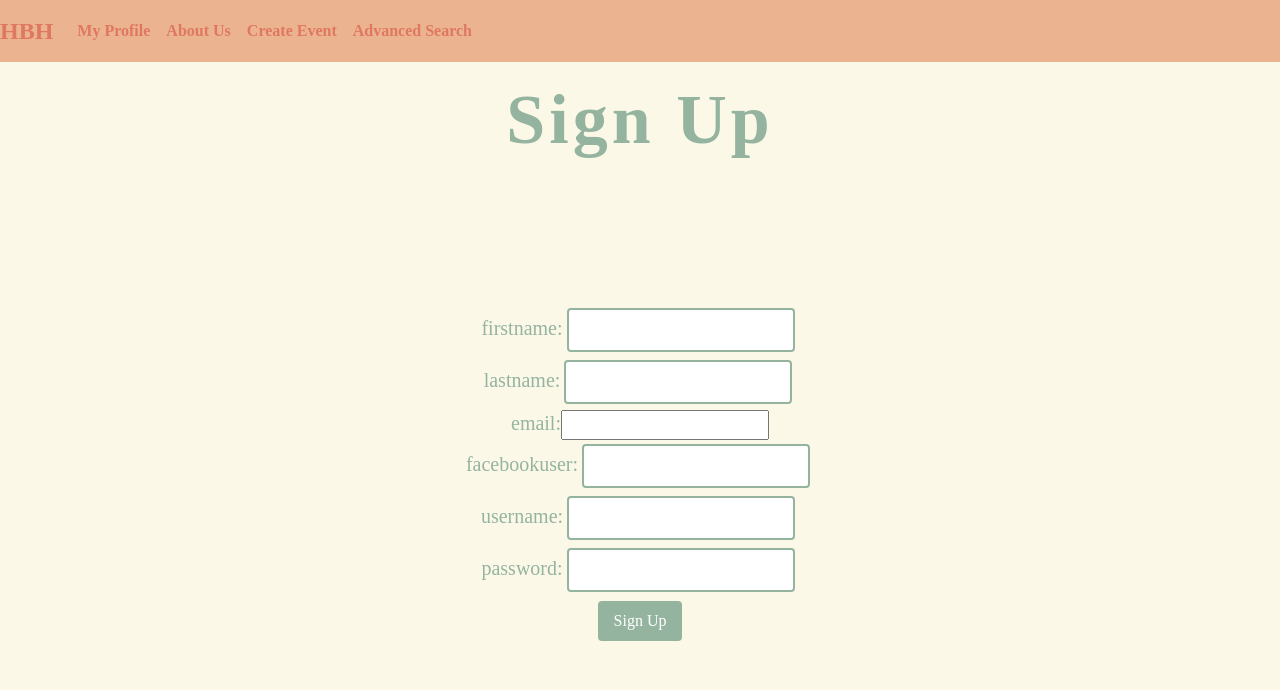
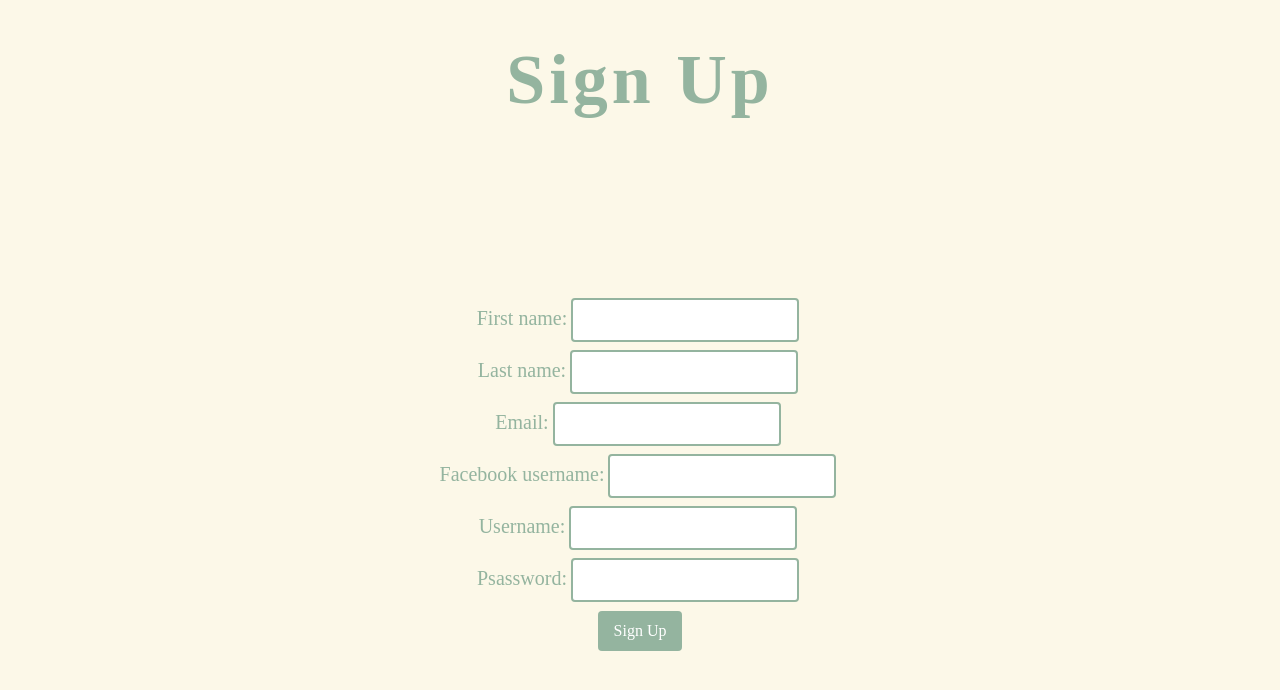
Before and after one commit to hilaezra/handbyhandpro, a React (Vite) app in the folder handbyhand.client/: page /signup in a window 1280 px wide. Shown: the top 690 px of the page. Built offline with nearby package versions, Linux system fonts and the light colour scheme.

Commit message:
hide nav bar from sign up

```diff
--- a/handbyhand.client/src/App.jsx
+++ b/handbyhand.client/src/App.jsx
@@ -22,7 +22,7 @@ function App() {
   // render the navbar only if the user is logged in and not on the login page
   //--TODO-- check if the user loged in and then change to
  // if (loggedIn && location.pathname !== '/login')
-  if (location.pathname !== '/') {
+  if (location.pathname !== '/' && location.pathname !== '/signup') {
     return (
       <div className="App">
         <Navbar />
@@ -42,6 +42,16 @@ function App() {
       </div>
     );
   }
+
+  else if(location.pathname == '/signup') {
+    return (
+      <div className="App">
+        {/* login page content */}
+        <SignUpPage />
+      </div>
+    );
+  }
+
   // render the login page without the navbar
   else {
     return (
--- a/handbyhand.client/src/components/LoginPage/LoginPage.css
+++ b/handbyhand.client/src/components/LoginPage/LoginPage.css
@@ -29,7 +29,7 @@ body {
   text-align: center;
   margin-bottom: 70px;
   position: fixed;
-  top: 90px; /* set to the height of your navbar */
+  top: 50px; /* set to the height of your navbar */
   left: 0;
   width: 100%;
   height: 60px; /* adjust as needed */
--- a/handbyhand.client/src/components/SignUpPage/SignUpPage.jsx
+++ b/handbyhand.client/src/components/SignUpPage/SignUpPage.jsx
@@ -59,27 +59,27 @@ const SignUpPage = () => {
             <h1 id = "sign-up-title">Sign Up</h1>
              <form className="form">
             <div>
-                <label className="login-lab" htmlFor="firstname">firstname: </label>
+                <label className="login-lab" htmlFor="firstname">First name: </label>
                 <input className="text-field" name='firstname' value={firstname} onChange={handleFirstnameChange} />
             </div>
             <div>
-                <label className="login-lab" htmlFor="lastname">lastname: </label>
+                <label className="login-lab" htmlFor="lastname">Last name: </label>
                 <input className="text-field" name='lastname' value={lastname} onChange={handleLastnameChange} />
             </div>
             <div>
-                <label className="login-lab" type="email" htmlFor="email">email: </label>
-                <input name='email' value={email} onChange={handleEmailChange} />
+                <label className="login-lab" type="email" htmlFor="email">Email: </label>
+                <input className="text-field" name='email' value={email} onChange={handleEmailChange} />
             </div>
             <div>
-                <label className="login-lab" htmlFor="facebookuser">facebookuser: </label>
+                <label className="login-lab" htmlFor="facebookuser">Facebook username: </label>
                 <input className="text-field" name='facebookuser' value={facebookuser} onChange={handleFacebookuserChange} />
             </div>
             <div>
-                <label className="login-lab" htmlFor="username">username: </label>
+                <label className="login-lab" htmlFor="username">Username: </label>
                 <input className="text-field" name='username' value={username} onChange={handleUsernameChange} />
             </div>
             <div>
-                <label className="login-lab" htmlFor="password">password:</label>
+                <label className="login-lab" htmlFor="password">Psassword:</label>
                 <input className="text-field" name='password' type='password' value={password} onChange={handlePasswordChange} />
             </div>
             </form>
```
